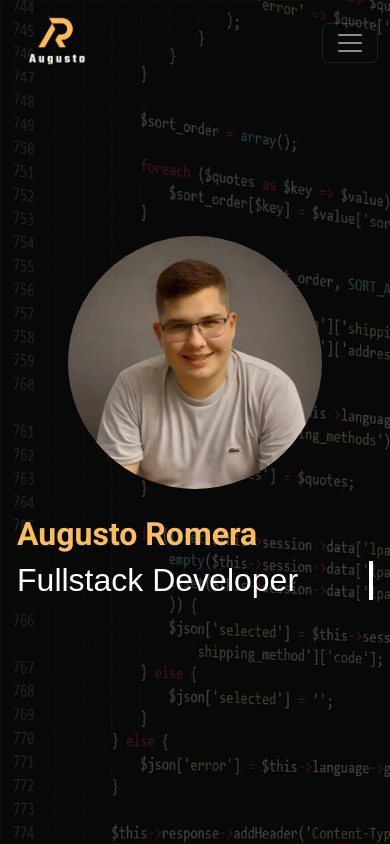
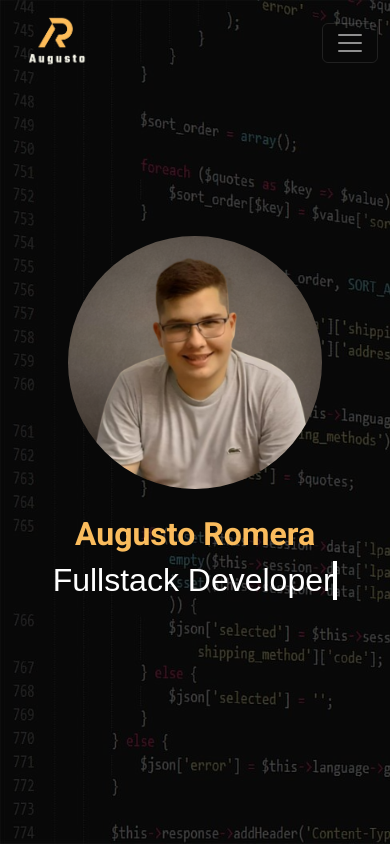
Before and after one commit to Augustoromera/PortafolioAugusto2023Frontend, a React (Vite) app: page / in a window 390 px wide. Shown: the top 844 px of the page. Built offline with nearby package versions, Linux system fonts and the light colour scheme; a web font is replaced by a local one.

Commit message:
Se corrigieron esstilos css en bodyhome

```diff
--- a/src/styles/bodyhome.css
+++ b/src/styles/bodyhome.css
@@ -68,7 +68,7 @@ body {
     white-space: nowrap;
     border-right: 4px solid;
     color: #ffffff;
-    width: 20ch;
+    width: 16ch;
     font-size: 2.5em;
     animation: typing 2s steps(12), blink .5s infinite step-end alternate;
     overflow: hidden;
@@ -83,6 +83,7 @@ body {
         border-color: transparent;
     }
 }
+
 /* Estilos de la sección "Sobre mí" */
 .about {
     font-size: larger;
@@ -269,6 +270,12 @@ body {
     }
 }
 @media (max-width: 991px) {
+    .hometext {
+        display: flex;
+        flex-direction: column;
+        align-items: center;
+        padding-top: 4%;
+    }
     .home {
         display: flex;
     }
```
